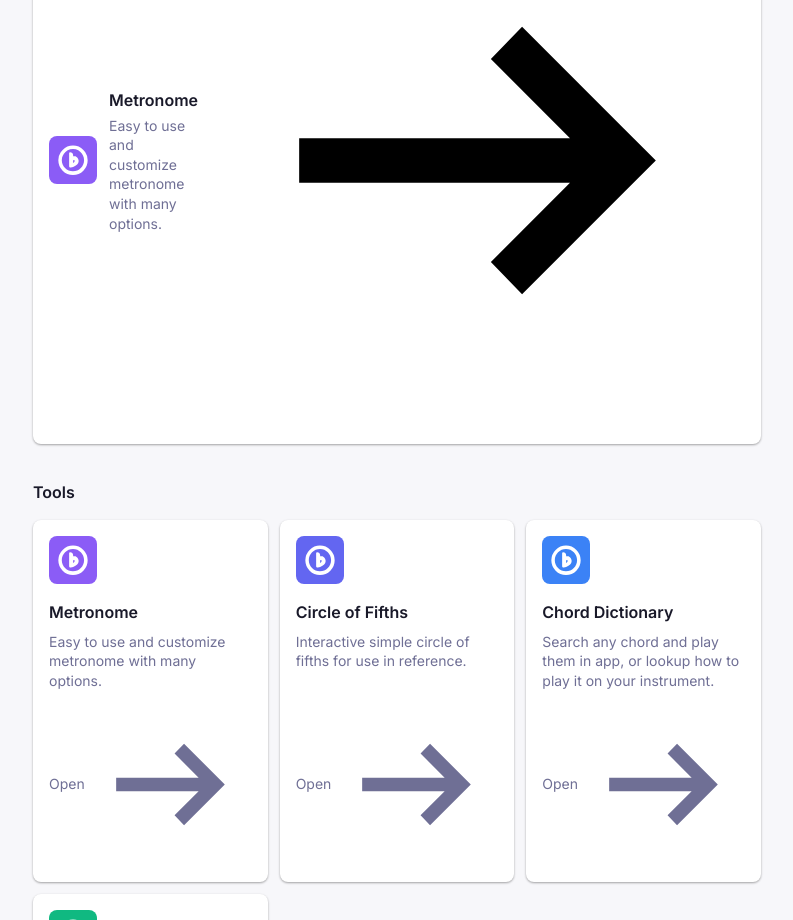
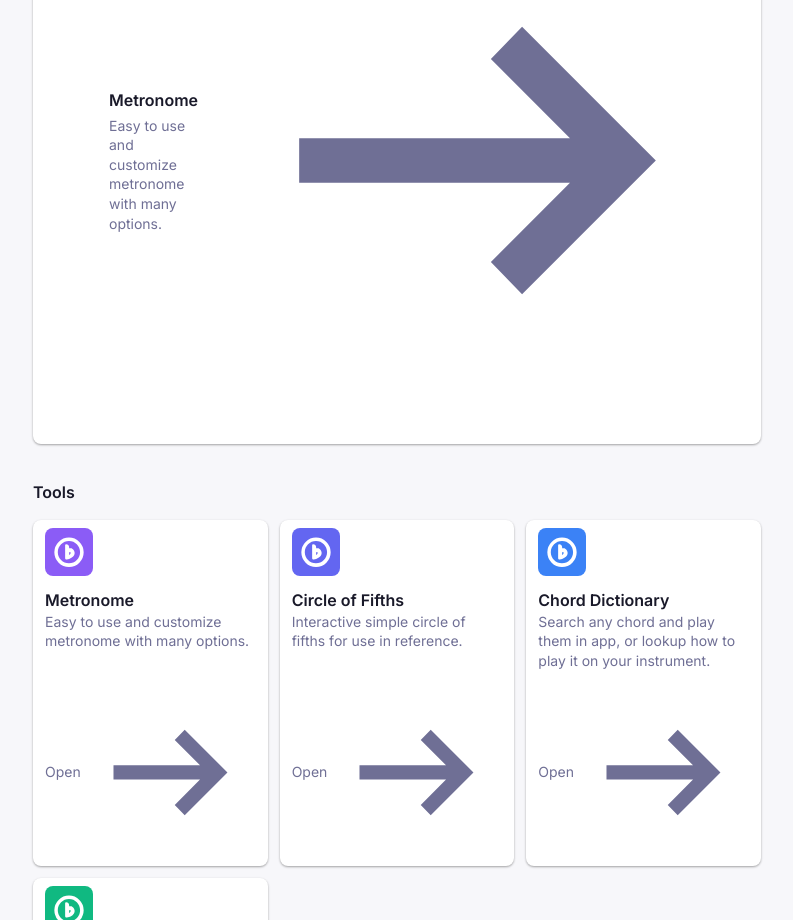
Before and after one commit to DrakeB1234/ToneTools, a SvelteKit app: page / in a window 1280 px wide. Shown: the part 1880-2800 px from the top of the page, without its empty margins (393-1186 px from the left). Built offline with nearby package versions, Linux system fonts and the light colour scheme.

Commit message:
starting major css refactor to entire app.

```diff
--- a/src/app.css
+++ b/src/app.css
@@ -260,6 +260,12 @@ span.caption {
   font-weight: var(--font-weight-regular);
 }
 
+a {
+  line-height: 1.4;
+  font-size: var(--font-size-sm);
+  font-weight: var(--font-weight-regular);
+}
+
 /* ==== GLOBAL SEMANTIC CLASSES, USE SPARINGLY ==== */
 
 .icon-container {
@@ -295,41 +301,11 @@ span.caption {
   background-color: var(--color-bg-surface);
 }
 
-.card-base.clickable {
-  cursor: pointer;
-
-  -webkit-tap-highlight-color: transparent;
-  transition: var(--transition-color);
-}
-
-.card-base.clickable:hover {
-  background-color: var(--color-hover-surface);
-}
-
-.card-base.clickable:active {
-  background-color: var(--color-active-surface);
-}
-
 .inner-card-base {
   padding: var(--space-16) var(--space-16);
 
   border-radius: var(--radius-8);
   background-color: var(--color-bg-surface-dark);
-}
-
-.inner-card-base.clickable {
-  cursor: pointer;
-
-  -webkit-tap-highlight-color: transparent;
-  transition: var(--transition-color);
-}
-
-.inner-card-base.clickable:hover {
-  background-color: var(--color-hover-surface);
-}
-
-.inner-card-base.clickable:active {
-  background-color: var(--color-active-surface);
 }
 
 /* ==== GLOBAL MEDIA QUERIES ==== */
@@ -340,6 +316,6 @@ span.caption {
   }
 
   html {
-    /* font-size: 15px; */
+    font-size: 94%;
   }
 }
--- a/src/lib/components/Cards/LastUsedCard.svelte
+++ b/src/lib/components/Cards/LastUsedCard.svelte
@@ -1,5 +1,6 @@
 <script>
   import MaterialIcon from "../Icons/MaterialIcon.svelte";
+  import Button from "../UI/Button.svelte";
 
   let {
     title = "Title",
@@ -9,7 +10,8 @@
   } = $props();
 </script>
 
-<a href="/" class="card-base clickable">
+<Button element="a" variant="surface" size="large" href="/">
+  <div class="container">
     <div
       class="icon-container"
       style="background-color: var(--color-bg-accent-{color});"
@@ -21,14 +23,20 @@
       <p class="caption muted">{description}</p>
     </div>
 
-  <MaterialIcon name="arrowRightAlt" />
-</a>
+    <MaterialIcon name="arrowRightAlt" color="var(--color-text-muted)" />
+  </div>
+</Button>
 
 <style>
-  .card-base {
+  .container {
     display: flex;
     align-items: center;
     gap: var(--space-12);
+    width: 100%;
+  }
+
+  .icon-container {
+    margin-bottom: auto;
   }
 
   .text-container {
--- a/src/lib/components/Cards/ToolCard.svelte
+++ b/src/lib/components/Cards/ToolCard.svelte
@@ -1,5 +1,6 @@
 <script>
   import MaterialIcon from "../Icons/MaterialIcon.svelte";
+  import Button from "../UI/Button.svelte";
 
   let {
     title = "Title",
@@ -10,41 +11,38 @@
   } = $props();
 </script>
 
-<a {href} class="card-base clickable">
+<Button element="a" variant="surface" {href}>
+  <div class="container">
     <div
       class="icon-container"
       style="background-color: var(--color-bg-accent-{color});"
     >
       <Icon size={"var(--icon-size-med"} />
     </div>
-
     <div class="text-container">
       <h3>{title}</h3>
       <p class="caption muted line-clamp-3">{description}</p>
     </div>
-
     <div class="link-action">
       <p class="caption muted">Open</p>
       <MaterialIcon name="arrowRightAlt" color="var(--color-text-muted)" />
     </div>
-</a>
+  </div>
+</Button>
 
 <style>
-  .card-base {
+  .container {
     display: flex;
     flex-direction: column;
+    height: 100%;
   }
 
   h3 {
-    margin-top: var(--space-16);
-  }
-
-  .text-container p {
-    margin-top: var(--space-8);
+    margin-top: var(--space-12);
   }
 
   .text-container {
-    margin-bottom: var(--space-12);
+    margin-bottom: var(--space-16);
   }
 
   .link-action {
--- a/src/lib/components/Sidebar.svelte
+++ b/src/lib/components/Sidebar.svelte
@@ -1,5 +1,4 @@
 <script>
-  import Button from "./UI/Button.svelte";
   import { page } from "$app/state";
   import { toolsData, exercisesData } from "$lib/data/appData";
 </script>
@@ -15,15 +14,11 @@
       <ul role="list">
         {#each exercisesData as data (data.name)}
           <li>
-            <Button
-              element="a"
-              variant="text"
-              size="small"
-              href={data.href}
-              class={page.url.pathname === data.href ? "active" : ""}
+            <a
+              class="nav-link"
+              class:active={data.href === page.url.pathname}
+              href={data.href}>{data.name}</a
             >
-              <p class="caption muted">{data.name}</p>
-            </Button>
           </li>
         {/each}
       </ul>
@@ -31,15 +26,11 @@
       <ul role="list">
         {#each toolsData as data (data.name)}
           <li>
-            <Button
-              element="a"
-              variant="text"
-              size="small"
-              href={data.href}
-              class={page.url.pathname === data.href ? "active" : ""}
+            <a
+              class="nav-link"
+              class:active={data.href === page.url.pathname}
+              href={data.href}>{data.name}</a
             >
-              <p class="caption muted">{data.name}</p>
-            </Button>
           </li>
         {/each}
       </ul>
@@ -84,9 +75,22 @@
     margin-top: var(--space-12);
   }
 
-  li :global(.btn) {
-    justify-content: flex-start;
-    width: 100%;
+  a.nav-link {
+    display: block;
+
+    padding: var(--space-12);
+    border-radius: var(--radius-8);
+
+    color: var(--color-text-muted);
+    transition: var(--transition-color);
+  }
+
+  a.nav-link:hover:not(.active) {
+    background-color: var(--color-hover-surface);
+  }
+  a.nav-link.active {
+    color: var(--color-text-inverse);
+    background-color: var(--color-bg-primary);
   }
 
   @media (max-width: 600px) {
--- a/src/lib/components/UI/Button.svelte
+++ b/src/lib/components/UI/Button.svelte
@@ -26,15 +26,9 @@
   );
 </script>
 
-{#if element === "a"}
-  <a class={classes} {...rest}>
-    {@render children?.()}
-  </a>
-{:else}
-  <button class={classes} {...rest}>
-    {@render children?.()}
-  </button>
-{/if}
+<svelte:element this={element} class={classes} {...rest}>
+  {@render children?.()}
+</svelte:element>
 
 <style>
   .btn {
@@ -57,7 +51,10 @@
     transition: var(--transition-color);
   }
   .btn.small {
-    padding: var(--space-12);
+    padding: var(--space-8);
+  }
+  .btn.large {
+    padding: var(--space-16);
   }
   .btn.icon {
     padding: var(--space-8);
--- a/src/routes/+page.svelte
+++ b/src/routes/+page.svelte
@@ -2,7 +2,6 @@
   import HeroCard from "$lib/components/Cards/HeroCard.svelte";
   import LastUsedCard from "$lib/components/Cards/LastUsedCard.svelte";
   import ToolCard from "$lib/components/Cards/ToolCard.svelte";
-  import Sidebar from "$lib/components/Sidebar.svelte";
   import Wrapper from "$lib/components/Wrapper.svelte";
   import { exercisesData, toolsData } from "$lib/data/appData";
 
```
Also changed, not shown: src/routes/tools/scales-library/+page.svelte (+11 -11 lines). Lines whose indentation alone changed are shown as unchanged.
